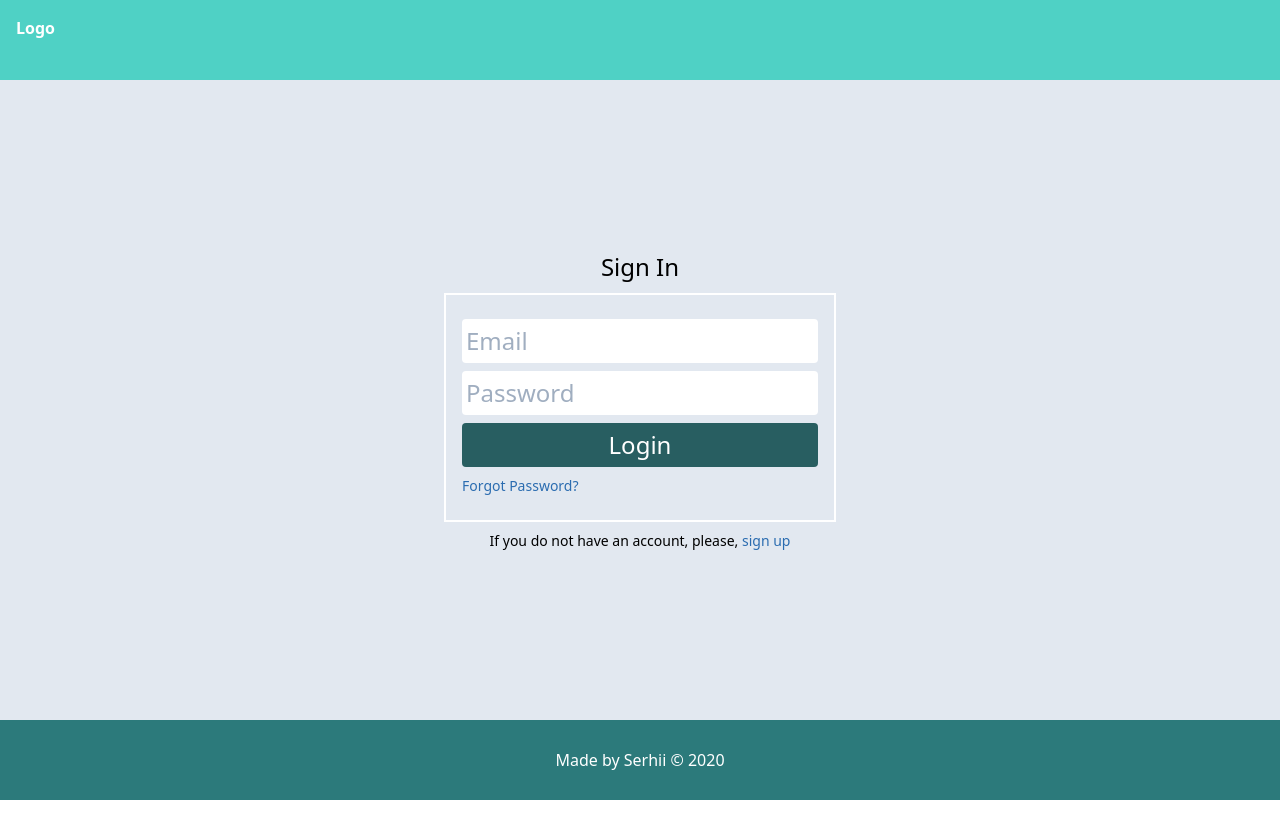
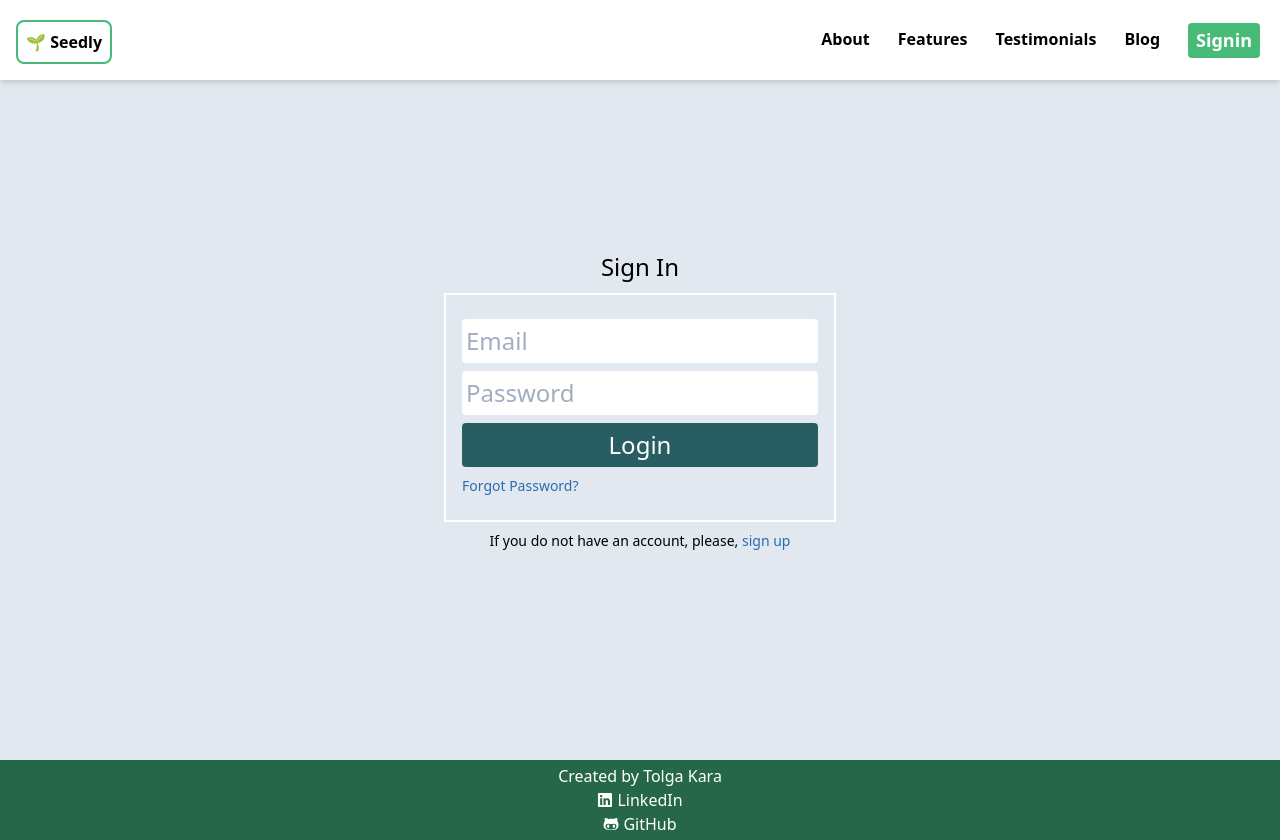
Before and after one commit to TolgaKara/seedly, a React (Create React App) app: page /signin in a window 1280 px wide. Before the commit the page ends 800 px from the top, so only its background shows below. Built offline with nearby package versions, Linux system fonts and the light colour scheme; no server answers.

Commit message:
Updated Footer & Header

```diff
--- a/package.json
+++ b/package.json
@@ -9,6 +9,7 @@
     "firebase": "^7.21.1",
     "react": "^16.13.1",
     "react-dom": "^16.13.1",
+    "react-icons": "^4.1.0",
     "react-router-dom": "^5.2.0",
     "react-scripts": "3.4.3",
     "uuid": "^8.3.1"
--- a/src/layout/Footer.js
+++ b/src/layout/Footer.js
@@ -1,11 +1,19 @@
 import React from "react";
+import { FaLinkedin, FaGithubAlt } from "react-icons/fa";
 
 function Footer() {
-  return (
-    <footer className="mx-auto h-screen/10 flex justify-center items-center bg-teal-700 text-white">
-      <p>Made by Serhii &copy; 2020</p>
-    </footer>
-  );
-};
+	return (
+		<footer className='mx-auto mt-10 h-screen/10 flex justify-center items-center flex-col bg-green-800 text-white'>
+			<p>Created by Tolga Kara</p>
+
+			<a className='flex text-white' href='https://www.linkedin.com/in/tolgakara/' target='__blank'>
+				<FaLinkedin className='mt-1 mr-1' /> LinkedIn
+			</a>
+			<a className='flex text-white' href='https://github.com/TolgaKara/' target='__blank'>
+				<FaGithubAlt className='mt-1 mr-1' /> GitHub
+			</a>
+		</footer>
+	);
+}
 
 export default Footer;
--- a/src/layout/Header.js
+++ b/src/layout/Header.js
@@ -3,40 +3,63 @@ import { NavLink, useHistory } from "react-router-dom";
 import { useAuth } from "../contexts/AuthContext";
 
 function Header() {
-  const { currentUser, logout } = useAuth();
-  const history = useHistory()
+	const { login } = useAuth();
+	const history = useHistory();
 
-  async function handleLogout() {
-      try {
-      await logout()
-      history.push("/signin")
-      } catch {
-      console.log("Failed to log out")
-      }
+	function handleLogin() {
+		history.push("signin");
 	}
 
 	return (
-    <nav className="mx-auto p-4 h-screen/10 flex justify-between bg-teal-400 font-semibold">
-      <NavLink className="logo text-white" to="/">
-        Logo
+		<nav className='mx-auto shadow-md p-4 h-screen/8 flex justify-between bg-white font-semibold'>
+			<NavLink
+				className='logo px-1 mt-1 text-black border-2 p-2 pr-2 pl-2 rounded-lg border-green-500	'
+				to='/'
+			>
+				🌱 Seedly
 			</NavLink>
-      {currentUser ?
-      <ul className="flex content-between">
-        <li className="px-1 text-white cursor-pointer hover:underline">
-          <NavLink to="/">Dashboard</NavLink>
+			<ul className='flex content-between my-auto'>
+				<li className='px-1 mt-1 text-black-600 cursor-pointer hover:underline'>
+					<NavLink to='/'>About</NavLink>
 				</li>
-        <li className="px-1 text-white cursor-pointer hover:underline">
-          <NavLink to="/profile">Profile</NavLink>
+				<li className='px-1 mt-1 ml-5 text-black-600 cursor-pointer hover:underline'>
+					<NavLink to='/profile'>Features</NavLink>
 				</li>
-        <li className="px-1 text-white cursor-pointer hover:underline">
-        <button className="bg-blue-500 hover:bg-blue-700 text-white font-bold py-1 px-2 rounded text-sm" onClick={handleLogout}>Log Out</button>
+				<li className='px-1 mt-1 ml-5 text-black-600 cursor-pointer hover:underline'>
+					<NavLink to='/profile'>Testimonials</NavLink>
+				</li>
+				<li className='px-1 mt-1 ml-5 text-black-600 cursor-pointer hover:underline'>
+					<NavLink to='/profile'>Blog</NavLink>
+				</li>
+				<li className='px-1 ml-5 text-black-600 cursor-pointer hover:underline'>
+					<button
+						className='bg-green-500 hover:bg-green-700 text-white font-bold py-1 px-2 rounded text-lg'
+						onClick={history.push("signin")}
+					>
+						Signin
+					</button>
 				</li>
 			</ul>
-      :
-      null
-       }
+			{/* {currentUser ? (
+				<ul className='flex content-between'>
+					<li className='px-1 text-white cursor-pointer hover:underline'>
+						<NavLink to='/'>Dashboard</NavLink>
+					</li>
+					<li className='px-1 text-white cursor-pointer hover:underline'>
+						<NavLink to='/profile'>Profile</NavLink>
+					</li>
+					<li className='px-1 text-white cursor-pointer hover:underline'>
+						<button
+							className='bg-blue-500 hover:bg-blue-700 text-white font-bold py-1 px-2 rounded text-sm'
+							onClick={handleLogin}
+						>
+							Log Out
+						</button>
+					</li>
+				</ul>
+			) : null} */}
 		</nav>
 	);
-};
+}
 
 export default Header;
```
Also changed, not shown: 1 other file (tests, documents, lock files or other folders). Lines whose indentation alone changed are shown as unchanged.
